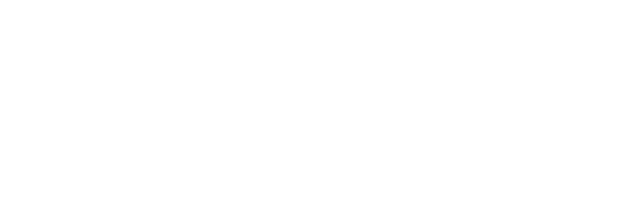
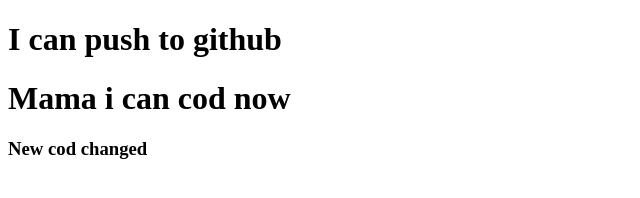
Before and after one commit to Aminulislamsumon/mt-second-repo, a plain HTML site: page index.html in a window 1280 px wide. Shown: the whole page, without its empty margins (0-640 px from the left). Drawn offline with Linux system fonts and the light colour scheme.

Commit message:
added header

```diff
--- a/index.html
+++ b/index.html
@@ -7,6 +7,8 @@
     <title>my second github repo</title>
 </head>
 <body>
-
+   <h1>I can push to github</h1>
+   <h1>Mama i can cod now</h1>
+   <h3>New cod changed</h3>
 </body>
 </html>
```
